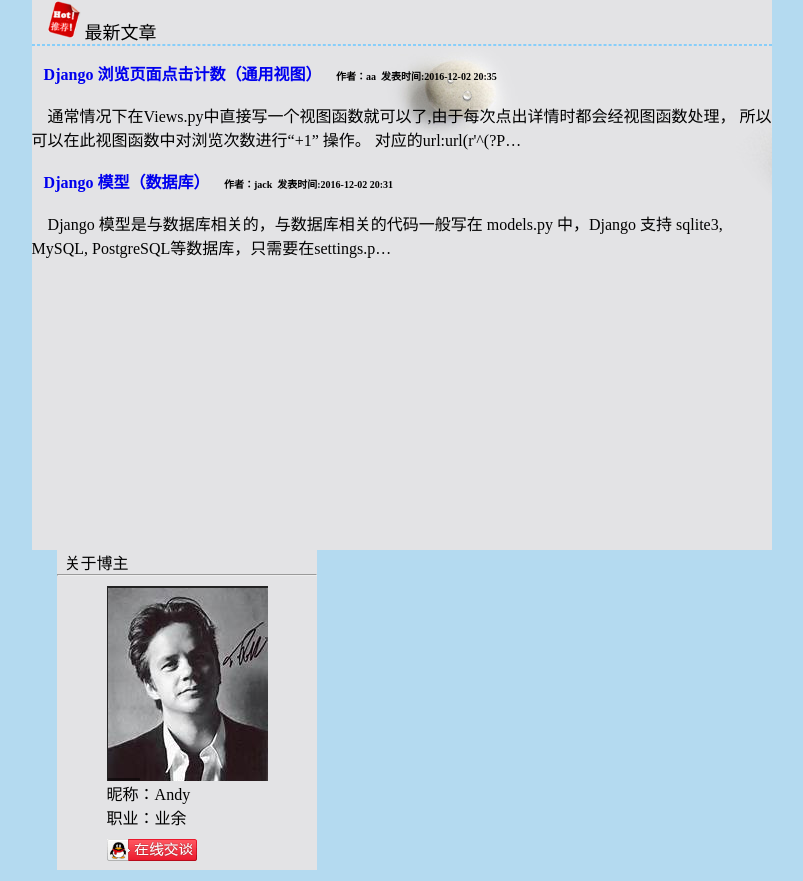
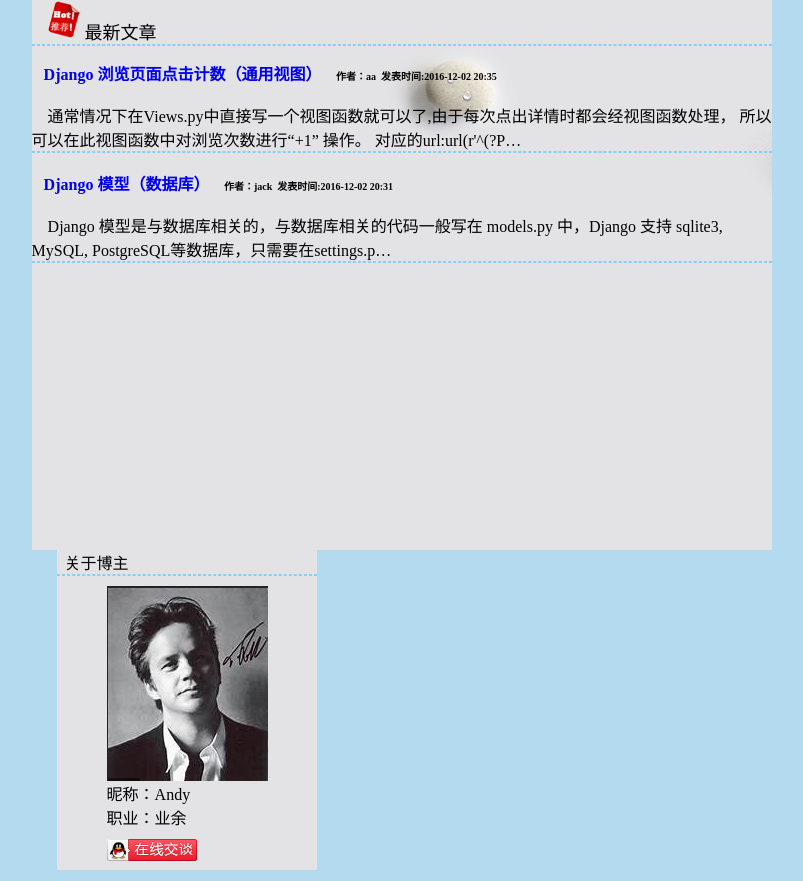
Before and after one commit to Andy963/myblog, a Django app: page /news/ in a window 1280 px wide. Shown: the part 130-1011 px from the top of the page, without its empty margins (122-925 px from the left). Run offline with Django 3.2, Linux system fonts and the light colour scheme; data comes from the database, SQL or seed files in the repository.

Commit message:
modify view of index

```diff
--- a/news/static/news/css/index.css
+++ b/news/static/news/css/index.css
@@ -84,7 +84,7 @@
     font-family: 华文行楷;
 }
 
-.advice hr{
+hr{
     border: 1px dashed lightskyblue;
 }
 
--- a/news/templates/news/index.html
+++ b/news/templates/news/index.html
@@ -32,6 +32,7 @@
                                 <a href="/news/{{ title.id }}/">{{ title }}</a>
                                 &nbsp;&nbsp;<span> 作者：{{title.author.name}}&nbsp;&nbsp;发表时间:{{title.pub_date|date:"Y-m-d H:i"}} </span> </h4><br/>
                                 &nbsp;&nbsp;&nbsp;&nbsp;{{title.content|truncatechars:100}}
+                                    <hr/>
                             </li>
                             <br/>
                         {% endif %}
--- a/news/views.py
+++ b/news/views.py
@@ -1,7 +1,6 @@
 #coding:utf-8
 
 from django.shortcuts import render, get_object_or_404,render_to_response
-from django.http import HttpResponse
 from django.views import generic
 from django.views.generic.edit import FormView
 from .models import Article, Author, Comment
@@ -22,8 +21,8 @@
 	context_object_name = 'title_list'
 
 	def get_queryset(self):
-		# return the last ten published blog
-		return Article.objects.filter(pub_date__lte=timezone.now()).order_by('-pub_date')[:10]
+		# return the last five published blog
+		return Article.objects.filter(pub_date__lte=timezone.now()).order_by('-pub_date')[:5]
 
 
 
```
